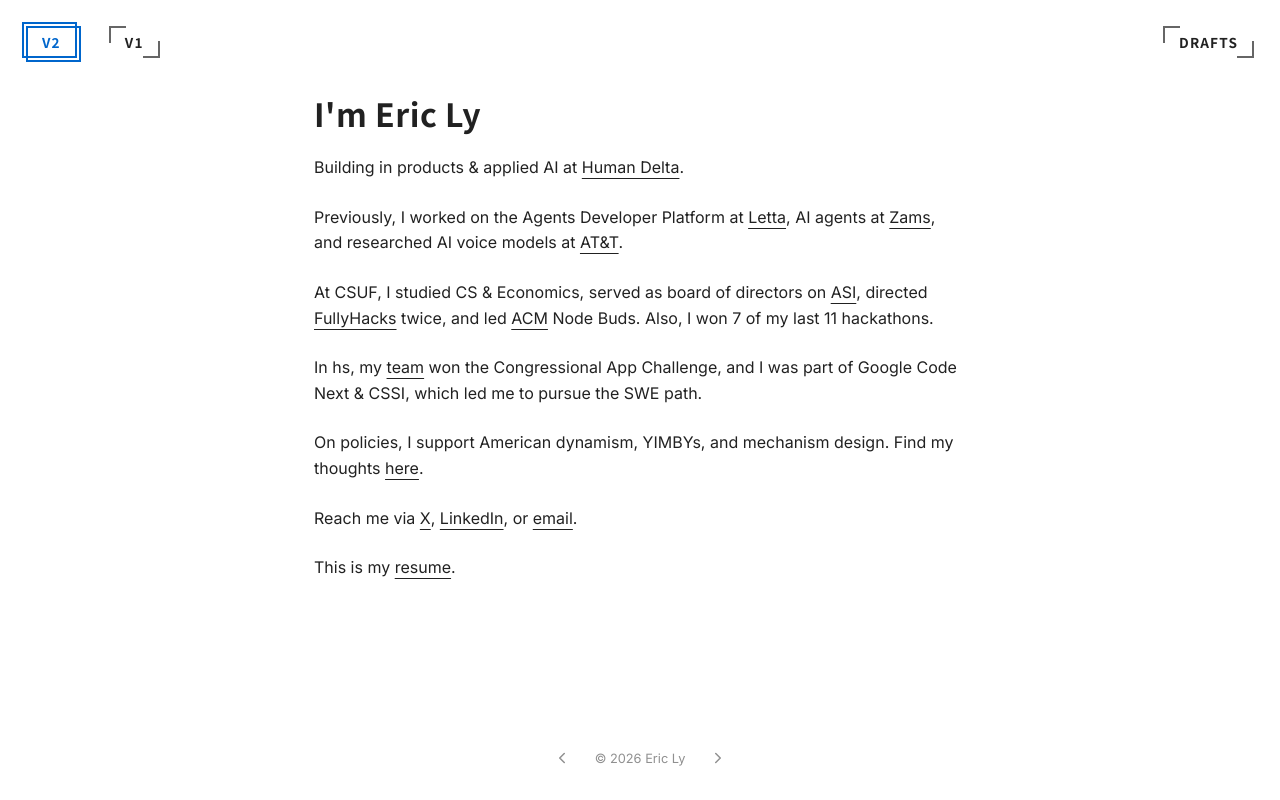
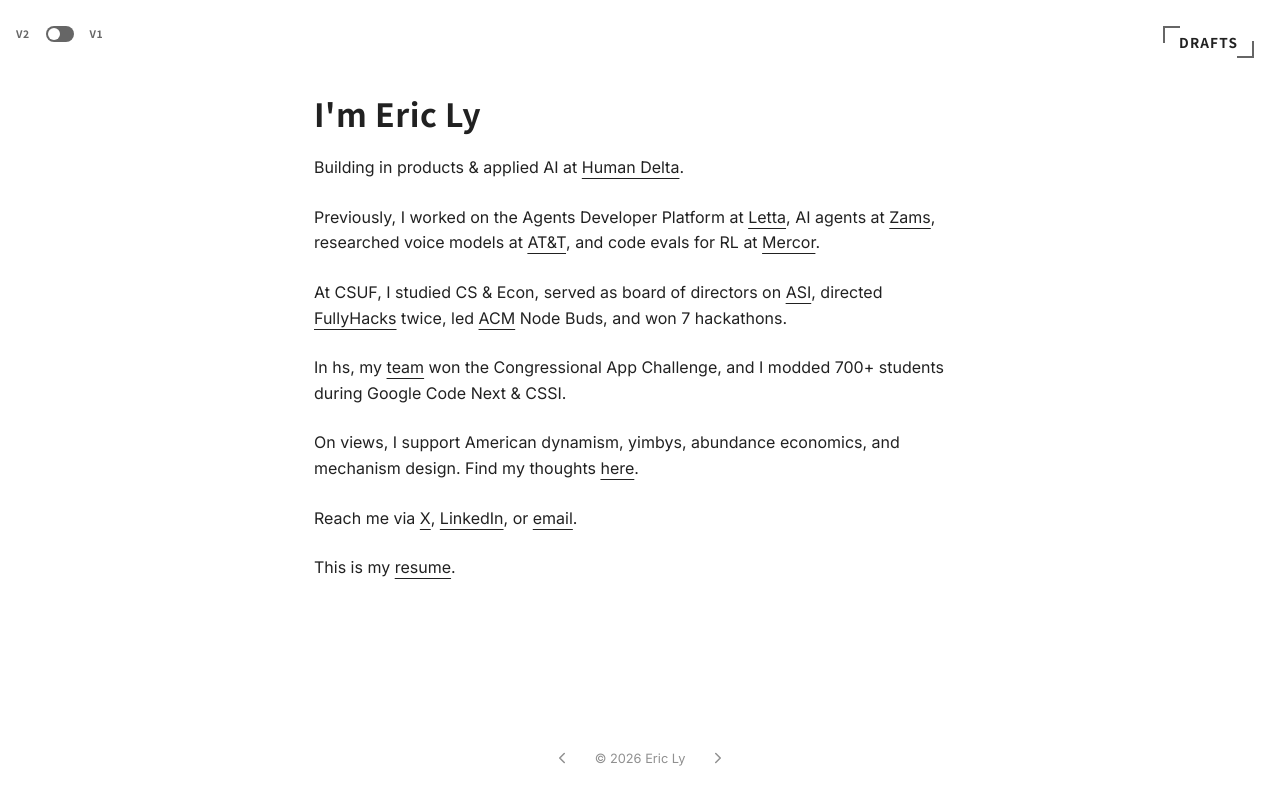
Before and after one commit to lyeric2022/lyyeric.tech, a React (Vite) app: page / in a window 1280 px wide. Built offline with nearby package versions, Linux system fonts and the light colour scheme; no server answers.

Commit message:
Replace v1/v2 buttons with compact toggle switch
- Convert v1/v2 buttons to a minimal toggle switch
- Use Unicode fraction characters (¾, ¼) for cleaner display

```diff
--- a/src/App.jsx
+++ b/src/App.jsx
@@ -153,19 +153,15 @@
             <>
               {!isMobile && (
                 <div className="view-toggle-container">
+                  <span className="toggle-label">v2</span>
                   <button
-                    className={`view-toggle-btn ${viewMode === 'v2' ? 'active' : ''}`}
-                    onClick={() => setViewMode('v2')}
+                    className={`toggle-switch ${viewMode === 'v1' ? 'active' : ''}`}
+                    onClick={() => setViewMode(viewMode === 'v1' ? 'v2' : 'v1')}
+                    aria-label="Toggle between v1 and v2"
                   >
-                    v2
+                    <span className="toggle-slider" />
                   </button>
-
-                  <button
-                    className={`view-toggle-btn ${viewMode === 'v1' ? 'active' : ''}`}
-                    onClick={() => setViewMode('v1')}
-                  >
-                    v1
-                  </button>
+                  <span className="toggle-label">v1</span>
                 </div>
               )}
 
--- a/src/App.scss
+++ b/src/App.scss
@@ -125,10 +125,11 @@
 // ==========================================
 .view-toggle-container {
   display: flex;
-  gap: 12px;
+  gap: 6px;
+  align-items: center;
   justify-content: flex-start;
   padding: 0;
-  margin: 0 0 10px 0;
+  margin: 0;
   position: absolute;
   top: 1rem;
   left: 1rem;
@@ -148,93 +149,47 @@
   }
 }
 
-.view-toggle-btn {
+.toggle-label {
+  font-size: 0.65rem;
+  font-weight: var(--font-weight-bold);
+  letter-spacing: 0.5px;
+  color: var(--color-text-muted);
+  text-transform: uppercase;
+}
+
+.toggle-switch {
   position: relative;
-  padding: 6px 16px;
-  background-color: transparent;
-  color: var(--color-text);
+  width: 28px;
+  height: 16px;
+  background-color: var(--color-text-muted);
   border: none;
-  font-size: 0.85rem;
-  font-weight: var(--font-weight-bold);
-  letter-spacing: 1.2px;
+  border-radius: 8px;
   cursor: pointer;
-  transition: all var(--transition-normal);
-  text-transform: uppercase;
-  outline: none;
-
-  // Corner borders
-  &:before,
-  &:after {
-    content: '';
-    position: absolute;
-    width: 15px;
-    height: 15px;
-    border: 2px solid var(--color-text-muted);
-    transition: all var(--transition-normal);
-  }
-
-  // Top-left corner
-  &:before {
-    top: 0;
-    left: 0;
-    border-right: none;
-    border-bottom: none;
-  }
-
-  // Bottom-right corner
-  &:after {
-    bottom: 0;
-    right: 0;
-    border-left: none;
-    border-top: none;
-  }
-
-  // Top-right and bottom-left corners using pseudo elements on hover
-  span {
-    position: relative;
-    z-index: 1;
-  }
-
-  &:hover {
-    color: var(--color-accent-primary);
-
-    &:before,
-    &:after {
-      border-color: var(--color-accent-primary);
-      width: 20px;
-      height: 20px;
-    }
-  }
+  transition: background-color 0.2s ease;
+  padding: 0;
 
   &:focus,
   &:focus-visible {
     outline: none;
-    box-shadow: none;
+  }
+
+  .toggle-slider {
+    position: absolute;
+    top: 2px;
+    left: 2px;
+    width: 12px;
+    height: 12px;
+    background-color: var(--color-background);
+    border-radius: 50%;
+    transition: transform 0.2s ease;
   }
 
   &.active {
-    color: var(--color-accent-primary);
+    background-color: var(--color-accent-primary);
 
-    &:before,
-    &:after {
-      border-color: var(--color-accent-primary);
-      width: 100%;
-      height: 100%;
+    .toggle-slider {
+      transform: translateX(12px);
     }
-
-    &:before {
-      border-right: 2px solid var(--color-accent-primary);
-      border-bottom: 2px solid var(--color-accent-primary);
-    }
-
-    &:after {
-      border-left: 2px solid var(--color-accent-primary);
-      border-top: 2px solid var(--color-accent-primary);
-    }
-  }
-
-  &:active {
-    transform: scale(0.95);
   }
 }
 
--- a/src/components/CompactView.jsx
+++ b/src/components/CompactView.jsx
@@ -20,8 +20,9 @@
             <a href="https://www.letta.com/" target="_blank" rel="noopener noreferrer">Letta</a>, {' '}
             AI agents at {' '}
             <a href="https://www.zams.com/" target="_blank" rel="noopener noreferrer">Zams</a>, {' '}
-            and researched AI voice models at {' '}
-            <a href="https://www.att.com/" target="_blank" rel="noopener noreferrer">AT&T</a>. {' '}
+            researched voice models at {' '}
+            <a href="https://www.att.com/" target="_blank" rel="noopener noreferrer">AT&T</a>, {' '}
+            and code evals for RL at <a href="https://www.mercor.com/" target="_blank" rel="noopener noreferrer">Mercor</a>. {' '}
         </p>
         <br />
 
@@ -29,10 +30,12 @@
         {/* In high school, my {' '}
         <a href="https://www.congressionalappchallenge.us/21-ca46/" target="_blank" rel="noopener noreferrer">team</a>
         {' '} won the Congressional App Challenge. */}
-        At CSUF, I studied CS & Economics, served as board of directors on <a href="https://asi.fullerton.edu/" target="_blank" rel="noopener noreferrer">ASI</a>,
+        At CSUF, I studied CS & Econ, served as board of directors on <a href="https://asi.fullerton.edu/" target="_blank" rel="noopener noreferrer">ASI</a>,
           directed <a href="https://fullyhacks.acmcsuf.com/" target="_blank" rel="noopener noreferrer">FullyHacks</a> twice,
-          and led <a href="https://acmcsuf.com/" target="_blank" rel="noopener noreferrer">ACM</a> Node Buds.
-          Also, I won 7 of my last 11 hackathons.
+          led <a href="https://acmcsuf.com/" target="_blank" rel="noopener noreferrer">ACM</a> Node Buds,
+          and won 7 hackathons.
+
+
 
         </p>
         {/* <p>
@@ -44,17 +47,23 @@
         <p>
         In hs, my {' '}
         <a href="https://www.congressionalappchallenge.us/21-ca46/" target="_blank" rel="noopener noreferrer">team</a>
-        {' '} won the Congressional App Challenge, and I was part of Google Code Next & CSSI, which led me to pursue the SWE path.
+        {' '} won the Congressional App Challenge, and I modded 700+ students during Google Code Next & CSSI.
         </p>
         <br />
 
         <p>
-            On policies, I support American dynamism, YIMBYs, and mechanism design.
+            On views, I support American dynamism, yimbys, abundance economics, and mechanism design.
             Find my thoughts <a href="/drafts" target="_blank" rel="noopener noreferrer">here</a>.        </p>
         <br />
 
         {/* <p>
           When
+        </p>
+        <br /> */}
+
+        {/* <p>
+          I spawned on a leap year, am ¾ Viet ¼ Chinese, and am incredibly proud of my heritage.
+          I'm also addicted to sc2, poker, and I
         </p>
         <br /> */}
 
```
